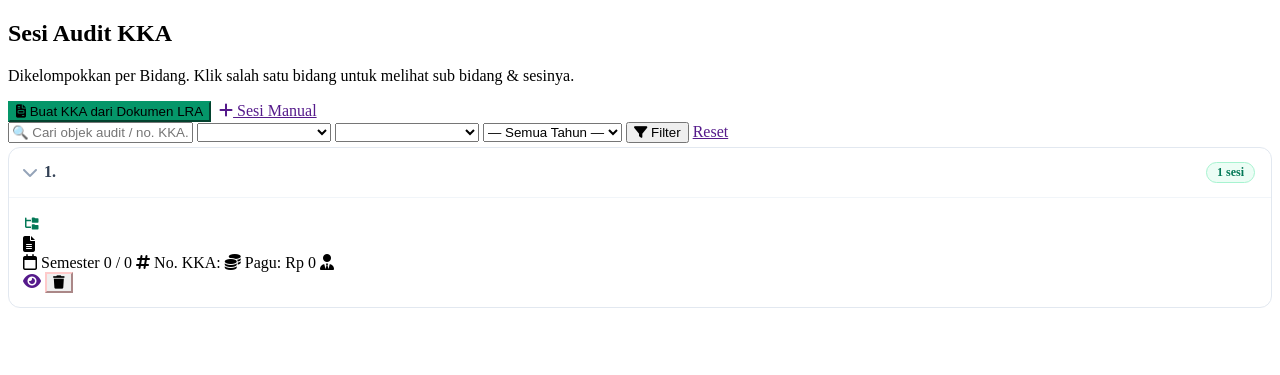
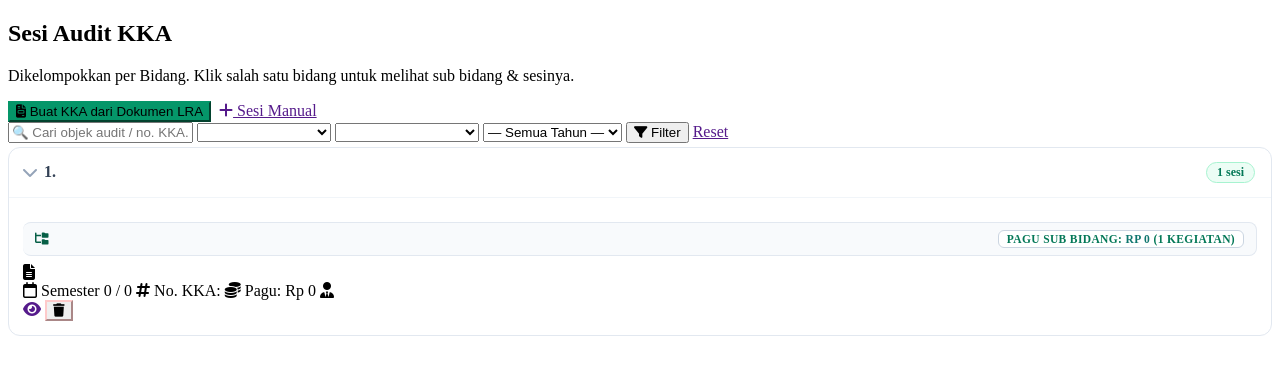
Before and after one commit to zhiezack17/KKA-Web-Inspektorat, a PHP site: template src/views/sesi/index.php in a window 1280 px wide. Shown: the part 44-419 px from the top of the page. Run offline with PHP 8.4, Linux system fonts and the light colour scheme; the template is opened without the code that fills it: most values are stand-ins (such as "Sample title", 1, 10 or a date in 2020); data that the repository does not hold is empty.

Commit message:
feat(sesi): tampilkan banner pagu dan rekapitulasi per sub bidang serta bersihkan artifak OCR

```diff
--- a/src/lib/LraParserService.php
+++ b/src/lib/LraParserService.php
@@ -220,8 +220,10 @@ except Exception:
                         $currentBidang = $fDigit;
                         $cleanSubName = preg_replace('/\s{2,}.*$/', '', $subText);
                         $cleanSubName = trim(preg_replace('/[\d\.,\-]/', '', $cleanSubName));
+                        $cleanSubName = preg_replace('/^(?:Sub[\s_]*Bidan[gq]\s*)+/i', '', $cleanSubName);
+                        $cleanSubName = trim($cleanSubName);
                         if (strlen($cleanSubName) > 3) {
-                            $currentSubBidang = (stripos($cleanSubName, 'Sub Bidang') === false ? 'Sub Bidang ' : '') . $cleanSubName;
+                            $currentSubBidang = 'Sub Bidang ' . $cleanSubName;
                             $currentKegiatan = null;
                             continue;
                         }
--- a/src/views/sesi/index.php
+++ b/src/views/sesi/index.php
@@ -98,8 +98,17 @@
                 uksort($bySub, fn($a,$c)=> $a==='__none__' ? 1 : ($c==='__none__' ? -1 : strcmp($a,$c)));
               ?>
                 <?php foreach ($bySub as $subName => $subItems): ?>
-                  <?php if ($subName !== '__none__'): ?>
-                    <div class="sub-title"><i class="fa-solid fa-folder-tree"></i> <?= e($subName) ?></div>
+                  <?php if ($subName !== '__none__'):
+                    $subTotalPagu = array_sum(array_column($subItems, 'pagu_anggaran'));
+                  ?>
+                    <div class="sub-title" style="display:flex;justify-content:space-between;align-items:center;background:#f8fafc;padding:7px 12px;border-radius:8px;margin:16px 0 8px;border:1px solid #e2e8f0;border-left:4px solid var(--emerald-600)">
+                      <span style="font-weight:800;color:#065f46;display:flex;align-items:center;gap:7px">
+                        <i class="fa-solid fa-folder-tree" style="color:var(--emerald-600)"></i> <?= e($subName) ?>
+                      </span>
+                      <span style="font-size:11.5px;font-weight:700;color:var(--slate-600);background:#fff;padding:2px 8px;border-radius:6px;border:1px solid #cbd5e1">
+                        Pagu Sub Bidang: <b style="color:#0f766e">Rp <?= number_format($subTotalPagu, 0, ',', '.') ?></b> (<?= count($subItems) ?> Kegiatan)
+                      </span>
+                    </div>
                   <?php endif; ?>
                   <div class="list-grid">
                     <?php foreach ($subItems as $s): ?>
```
